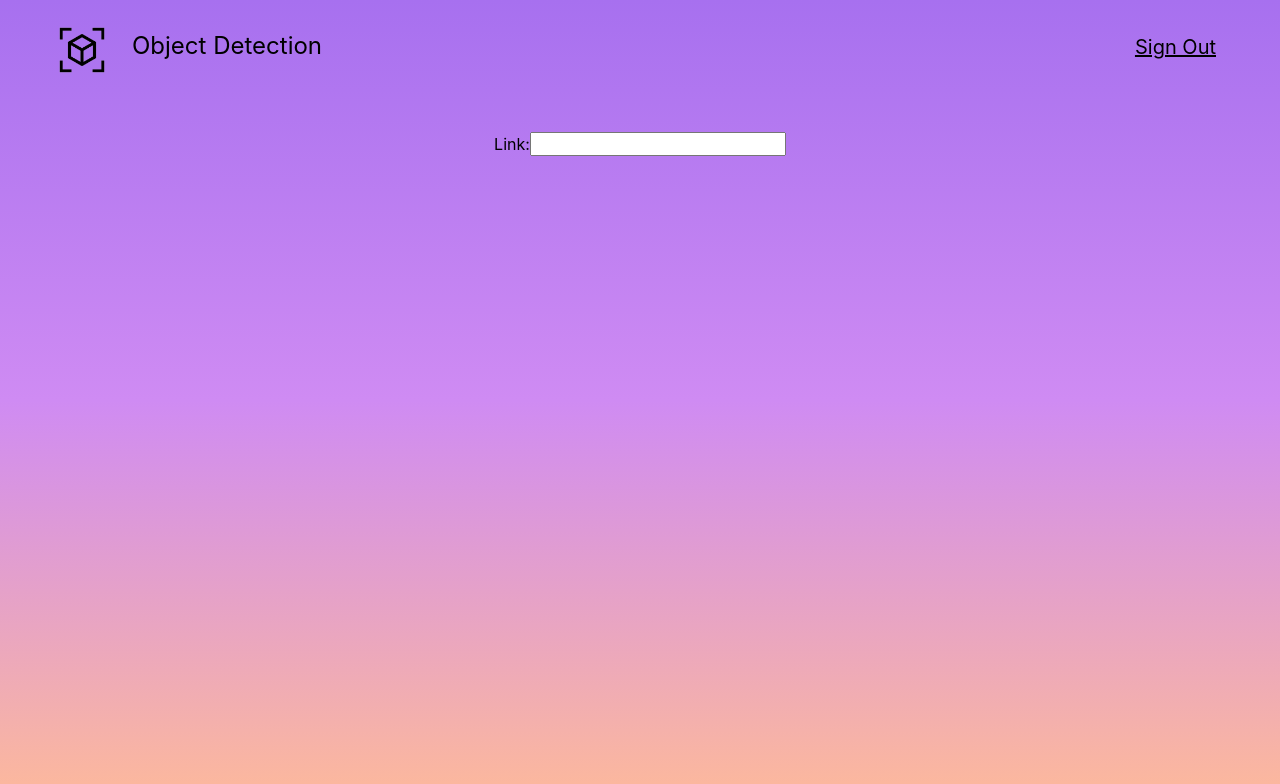
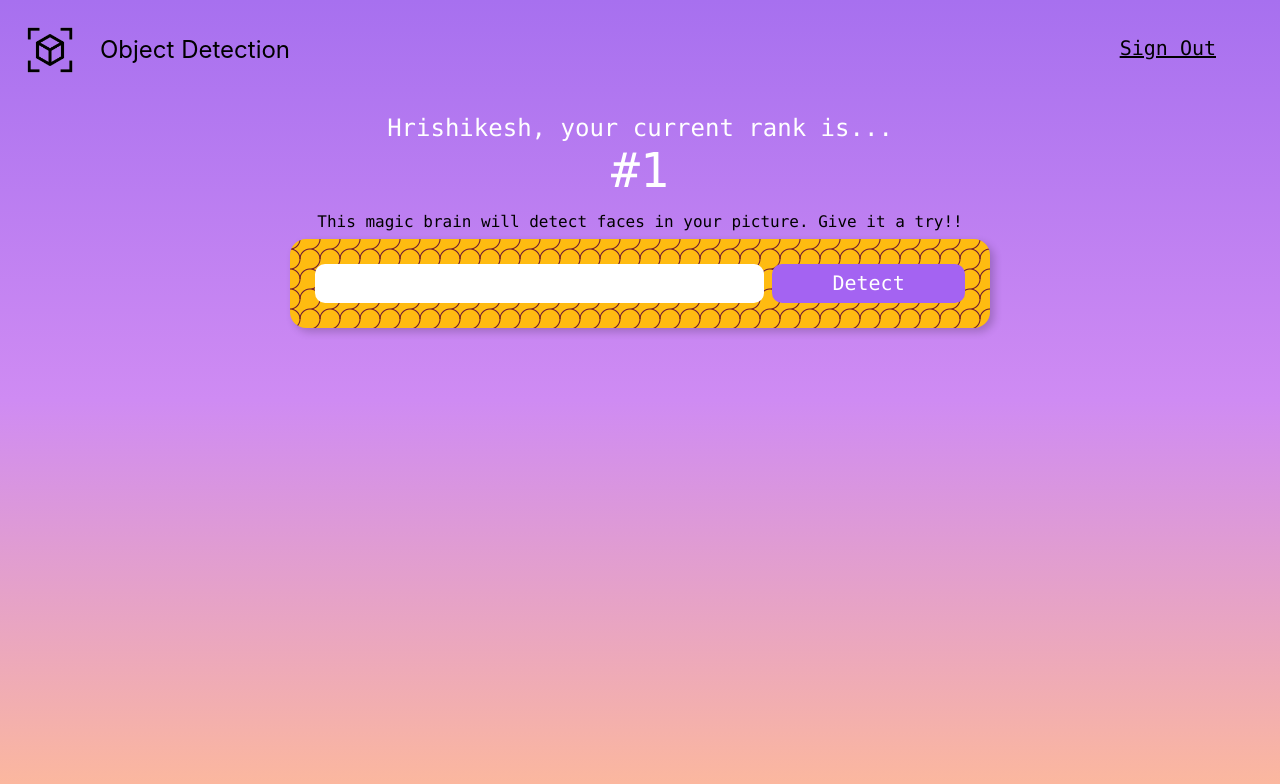
Before and after one commit to theNoobCoder0x01/face-detection-app, a React (Create React App) app: page / in a window 1280 px wide. Shown: the top 784 px of the page. Built offline with nearby package versions, Linux system fonts and the light colour scheme.

Commit message:
added rank component

```diff
--- a/src/App.css
+++ b/src/App.css
@@ -1,3 +1,13 @@
 .App {
-  text-align: center;
+	text-align: center;
 }
+
+.center {
+	display: flex;
+	justify-content: center;
+}
+
+.sized-box {
+	width: 100vw;
+	height: 50px;
+}
--- a/src/App.js
+++ b/src/App.js
@@ -1,12 +1,14 @@
 import './App.css';
 import Navigation from "./components/Navigation/Navigation";
+import Rank from "./components/Rank/Rank";
 import ImageLinkForm from "./components/ImageLinkForm/ImageLinkForm";
 
 function App() {
 	return (
 		<div className="App">
 			<Navigation />
-      {/* <Rank /> */}
+			{/* <div className="sized-box"></div> */}
+			<Rank />
 			<ImageLinkForm />
 			{/* <FaceDetection /> */}
 		</div>
--- /dev/null
+++ b/src/components/ImageLinkForm/ImageLinkForm.css
@@ -0,0 +1,40 @@
+.text {
+	font-size: 100%;
+}
+
+.form {
+	width: 80%;
+	max-width: 700px;
+	background:
+		radial-gradient(circle at 0% 50%, rgba(96, 16, 48, 0) 9px, #613 10px, rgba(96, 16, 48, 0) 11px) 0px 10px,
+		radial-gradient(at 100% 100%, rgba(96, 16, 48, 0) 9px, #613 10px, rgba(96, 16, 48, 0) 11px), #fb1;
+	background-size: 20px 20px;
+	padding: 25px;
+}
+
+#link-input {
+	font-size: 15px;
+	border: none;
+	border-radius: 10px;
+	padding: 5px 9px;
+}
+
+#link-input:focus {
+	border: none;
+	outline: none;
+}
+
+.button-grow {
+	border-radius: 10px;
+	outline: none;
+	border: none;
+	transition: all .2s ease-in-out;
+}
+
+.button-grow:hover {
+	transform: scale(1.05);
+}
+
+.button-grow:active {
+	transform: scale(0.95);
+}
--- a/src/components/ImageLinkForm/ImageLinkForm.js
+++ b/src/components/ImageLinkForm/ImageLinkForm.js
@@ -1,10 +1,15 @@
+import './ImageLinkForm.css';
+
 const ImageLinkForm = () => {
-    return (
-        <div>
-            <label>Link:</label>
-            <input type="text"></input>
-        </div>
-    );
+	return (
+		<div>
+			<p className="text ma0 mb2">This magic brain will detect faces in your picture. Give it a try!!</p>
+			<div className="form center br4 shadow-5">
+				<input id="link-input" className="f4 br-5 w-70 center" type="text"></input>
+				<button className="button-grow w-30 f4 no-underline bn ph3 pv2 ml2 dib white bg-light-purple" type="button">Detect</button>
+			</div>
+		</div>
+	);
 }
 
 export default ImageLinkForm;
--- a/src/components/Navigation/Logo.css
+++ b/src/components/Navigation/Logo.css
@@ -1,6 +1,7 @@
 .logo-div {
 	display: flex;
 	align-content: flex-start;
+	font-family: -apple-system, BlinkMacSystemFont, 'Segoe UI', 'Roboto', 'Oxygen', 'Ubuntu', 'Cantarell', 'Fira Sans', 'Droid Sans', 'Helvetica Neue', sans-serif;
 }
 
 .logo-img {
@@ -11,4 +12,5 @@
 
 .logo-text {
 	font-size: x-large;
+	margin: auto 0;
 }
--- a/src/components/Navigation/Logo.js
+++ b/src/components/Navigation/Logo.js
@@ -2,12 +2,12 @@
 import logo from './object-detection.png';
 
 const Logo = () => {
-    return (
-        <div className="logo-div ma4 mr2 mt0">
-            <img className="logo-img" src={logo} alt="hello"></img>
-            <span className="logo-text mt4">Object Detection</span>
-        </div>
-    );
+	return (
+		<div className="logo-div ma0">
+			<img className="logo-img" src={logo} alt="hello"></img>
+			<span className="logo-text">Object Detection</span>
+		</div>
+	);
 }
 
 export default Logo;
--- a/src/components/Navigation/Navigation.css
+++ b/src/components/Navigation/Navigation.css
@@ -1,8 +1,10 @@
 .nav {
-    display: flex;
-    justify-content: space-between;
+	display: flex;
+	justify-content: space-between;
 }
 
 .sout {
-    padding-right: 5%;
+	padding-right: 5%;
+	padding-bottom: 3px;
+	margin: auto 0;
 }
--- a/src/components/Navigation/Navigation.js
+++ b/src/components/Navigation/Navigation.js
@@ -2,12 +2,12 @@
 import Logo from "./Logo";
 
 const Navigation = () => {
-    return (
-        <nav className="nav">
-            <Logo />
-            <p className="sout f4 link dim black underline pt3 pl3 pb3 pointer">Sign Out</p>
-        </nav>
-    );
+	return (
+		<nav className="nav">
+			<Logo />
+			<p className="sout f4 link dim black underline pointer">Sign Out</p>
+		</nav>
+	);
 }
 
 export default Navigation;
--- /dev/null
+++ b/src/components/Rank/Rank.css
@@ -0,0 +1,3 @@
+.rank-div {
+    margin: 15px 0;
+}
--- /dev/null
+++ b/src/components/Rank/Rank.js
@@ -0,0 +1,14 @@
+import './Rank.css';
+
+const Rank = () => {
+    return (
+        <>
+            <div className="rank-div">
+                <span className="f3 white">Hrishikesh, your current rank is...</span><br />
+                <span className="f1 white">#1</span>
+            </div>
+        </>
+    );
+}
+
+export default Rank;
--- a/src/index.css
+++ b/src/index.css
@@ -1,8 +1,7 @@
 body {
 	margin: 0;
-  font-family: -apple-system, BlinkMacSystemFont, 'Segoe UI', 'Roboto', 'Oxygen',
-    'Ubuntu', 'Cantarell', 'Fira Sans', 'Droid Sans', 'Helvetica Neue',
-    sans-serif;
+	/* font-family: -apple-system, BlinkMacSystemFont, 'Segoe UI', 'Roboto', 'Oxygen', 'Ubuntu', 'Cantarell', 'Fira Sans', 'Droid Sans', 'Helvetica Neue', sans-serif; */
+	font-family: source-code-pro, Menlo, Monaco, Consolas, 'Courier New', monospace;
 	-webkit-font-smoothing: antialiased;
 	-moz-osx-font-smoothing: grayscale;
 
@@ -12,6 +11,5 @@
 }
 
 code {
-  font-family: source-code-pro, Menlo, Monaco, Consolas, 'Courier New',
-    monospace;
+	font-family: source-code-pro, Menlo, Monaco, Consolas, 'Courier New', monospace;
 }
```
Also changed, not shown: src/index.js (+4 -4 lines). Lines whose indentation alone changed are shown as unchanged.
